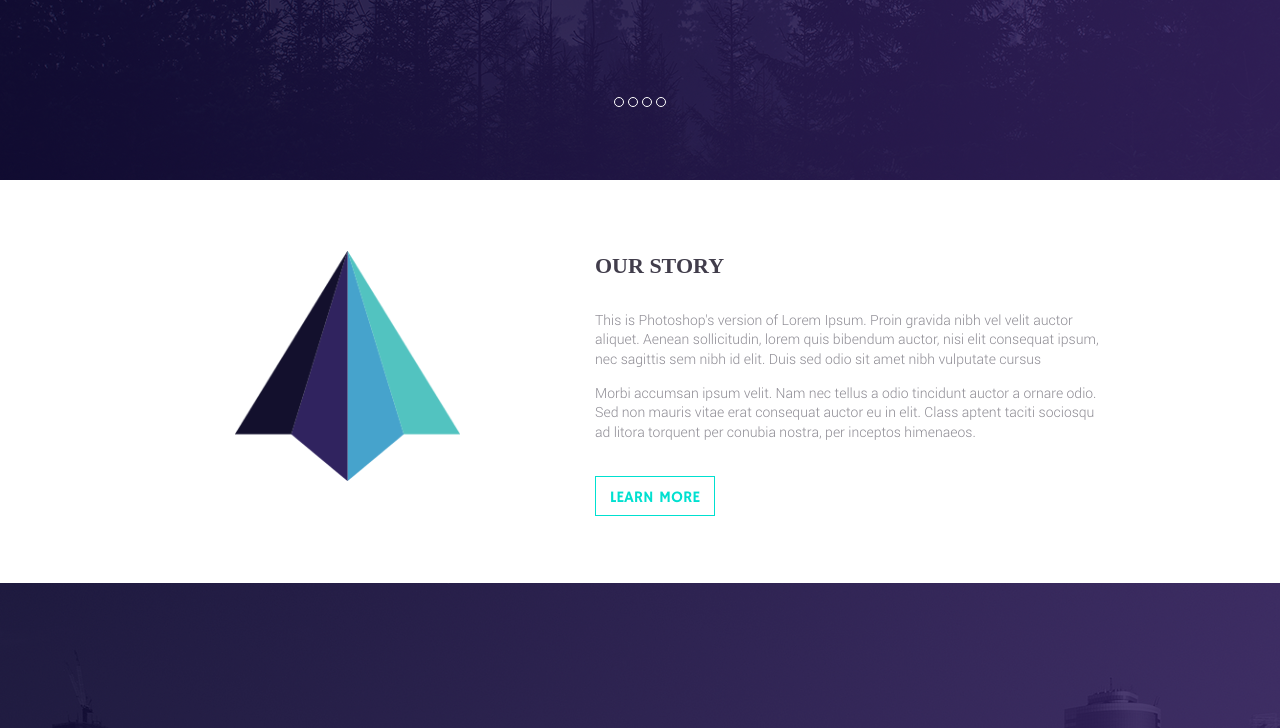
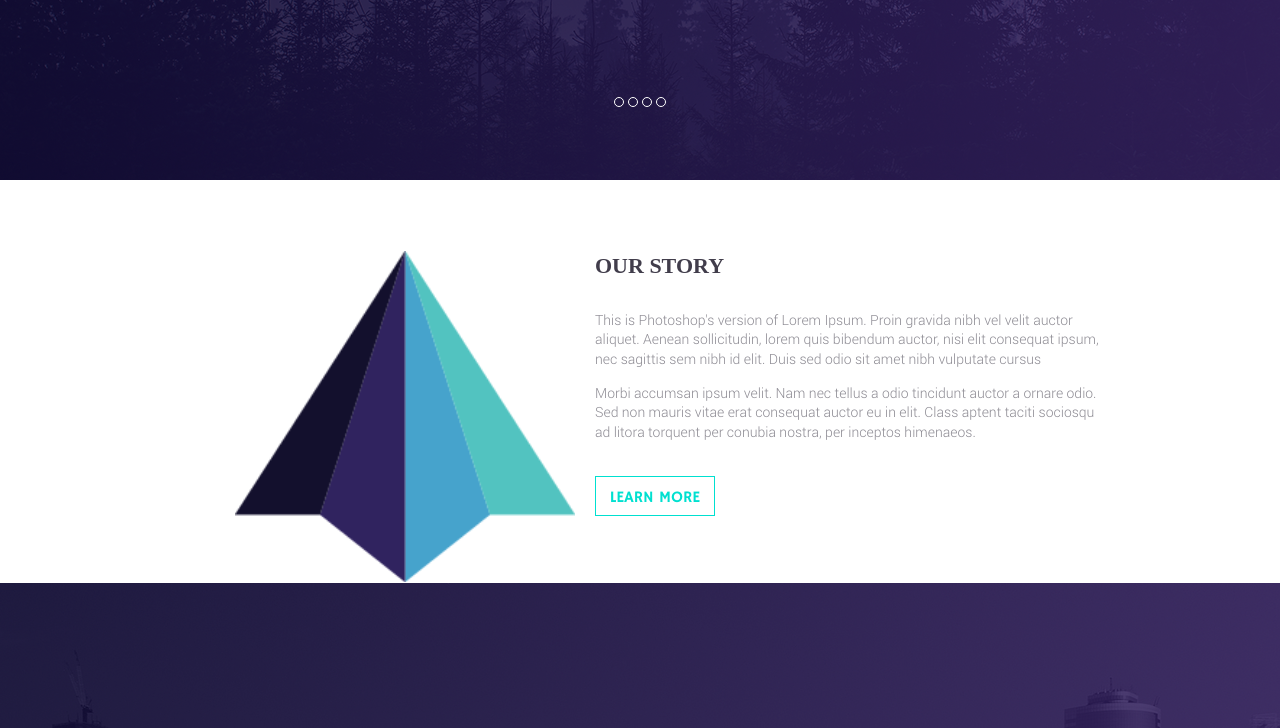
Before and after one commit to Vitaly-Yuralevich/work, a plain HTML site: page index.html in a window 1280 px wide. Shown: the part 490-1218 px from the top of the page. Drawn offline with Linux system fonts and the light colour scheme.

Commit message:
fix errors in index.html

```diff
--- a/index.html
+++ b/index.html
@@ -3,7 +3,8 @@
 
 <head>
     <meta charset="UTF-8">
-    <link rel="stylesheet" href="assets/style.css">
+    <meta name="viewport" content="width=device-width,initial-scale=1.0" />
+    <link rel=" stylesheet" href="assets/style.css">
     <link rel="stylesheet" href="assets/media-queries.css">
     <link rel="preconnect" href="https://fonts.gstatic.com">
     <title>TAJAM</title>
@@ -11,14 +12,14 @@
 
 <body>
     <header class="header">
-        <div class=" container">
+        <div class="container ">
             <div class="header__panel">
                 <img src="assets/images/logo.png" alt="logo" width="130" height="50">
                 <nav class="nav">
                     <ul class="nav__list list">
                         <li><a class="nav__link" href="#">home</a></li>
                         <li><a class="nav__link" href="#">about</a></li>
-                        <li> <a class="nav__link" href="#">expertize</a></li>
+                        <li><a class="nav__link" href="#">expertize</a></li>
                         <li><a class="nav__link" href="#">teams</a></li>
                         <li><a class="nav__link" href="#">works</a></li>
                         <li><a class="nav__link" href="#">people say</a></li>
@@ -42,9 +43,8 @@
         </div>
     </header>
     <main>
-
         <div class="our-story">
-            <img src="assets/images/logo2.png" alt="logo" width="225" height="230">
+            <img class="story__img" src="assets/images/logo2.png" alt="logo">
             <div class="our-story__about">
                 <h2 class="our-story__title">our story</h2>
                 <p>This is Photoshop's version of Lorem Ipsum. Proin gravida nibh vel velit auctor aliquet. Aenean sollicitudin, lorem quis bibendum auctor, nisi elit consequat ipsum, nec sagittis sem nibh id elit. Duis sed odio sit amet nibh vulputate cursus
@@ -53,7 +53,6 @@
                 <a class="story__button button" href="#">learn more</a>
             </div>
         </div>
-
         <div class="video">
             <button class="video__button button" type="button"></button>
             <p class="video__text">watch our story</p>
@@ -97,7 +96,7 @@
                 <ul class="team__list list">
                     <li class="team__item">
                         <a class="team__item-title" href="#">semf ucuk</a>
-                        <p class="team__item-text">ceo &founder </p>
+                        <p class="team__item-text">ceo &founder</p>
                     </li>
                     <li class="team__item">
                         <a class="team__item-title" href="#">dik adalin</a>
@@ -112,7 +111,7 @@
                         <p class="team__item-text">marketing</p>
                     </li>
                 </ul>
-                <p class="team__subtitle">Become part of our dream team, let’s join us ! </p>
+                <p class="team__subtitle">Become part of our dream team, let’s join us !</p>
                 <a class="team__button button" href="#">we are hiring</a>
             </div>
         </div>
@@ -156,30 +155,22 @@
             <div class="container">
                 <p class="textimonials__text">This is Photoshop ' s version of Lorem Ipsum. Proin gravida nibh vel velit auctor aliquet. Aenean sollicitudin, lorem quis bibendum auctor, nisi elit consequat ipsum, nec sagittis sem nibh id elit. Duis sed odio sit amet nibh vulputate
                     cursus a sit amet mauris. Morbi accumsan ipsum velit. Nam nec tellus a odio tincidunt auctor a ornare odio. Sed non mauris vitae erat consequat auctor eu in elit.</p>
-
                 <div class="textimonials__list">
                     <button class="textimonials__nav">
                         <img src="assets/images/back.png" alt="back"> </button>
-
                     <a class="textimonials__img" href="#">
                         <img src="assets/images/merry.png" alt="merry" width="45"></a>
-
-
                     <a class="textimonials__img" href="#">
                         <img src="assets/images/den.png" alt="den" width="45"></a>
-
                     <a class="textimonials__img textimonials__img_selected" href="#">
                         <h2 class="textimonials__img-title">jane galadriel</h2>
                         <p class="textimonials__img-text">ceo tengkurep</p>
                         <img src="assets/images/victoria.png" alt="victoria" width="70">
                     </a>
-
                     <a class="textimonials__img" href="#">
                         <img src="assets/images/ann.png" alt="ann" width="45"></a>
-
                     <a class="textimonials__img" href="#">
                         <img src="assets/images/tom.png" alt="tom" width="45"></a>
-
                     <button class="textimonials__nav">
                         <img src="assets/images/forward.png" alt="forward"> </button>
                 </div>
```
